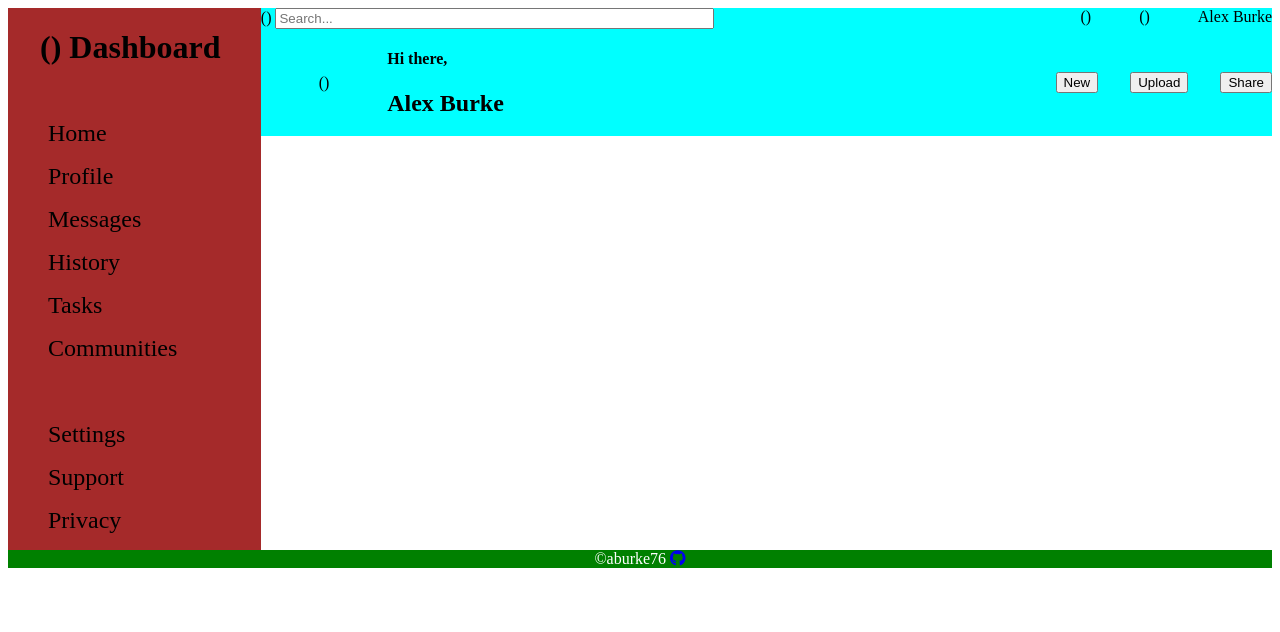
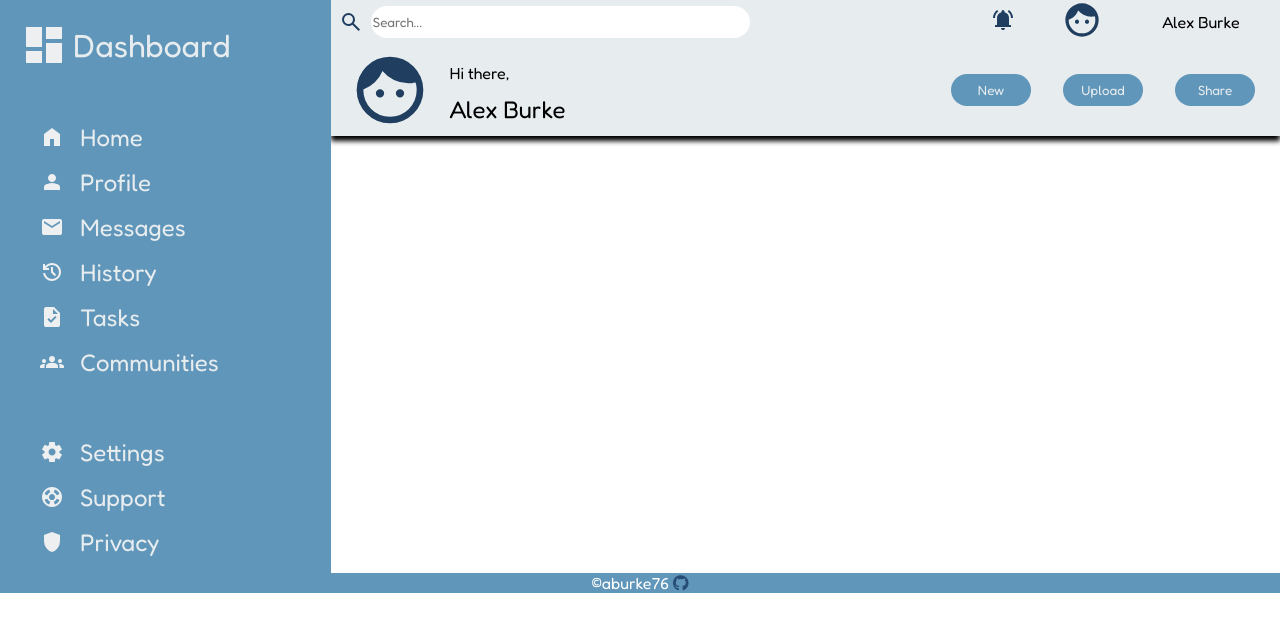
Before and after one commit to aburke76/Admin_Dashboard, a plain HTML site: page index.html in a window 1280 px wide. Drawn offline with Linux system fonts and the light colour scheme.

Commit message:
added svgs, finished navbar and sidebar

```diff
--- a/index.html
+++ b/index.html
@@ -8,6 +8,9 @@
             crossorigin="anonymous"
         ></script>
         <link rel="stylesheet" href="styles.css" />
+        <style>
+            @import url("https://fonts.googleapis.com/css2?family=Fredoka:wght@300..700&display=swap");
+        </style>
         <title>Admin Dashboard</title>
     </head>
     <body>
@@ -15,7 +18,7 @@
             <div class="navbar">
                 <div class="header">
                     <div class="search">
-                        ()
+                        <img src="images/search.svg" alt="" />
                         <input
                             type="text"
                             name="search"
@@ -24,14 +27,20 @@
                         />
                     </div>
                     <div class="user-status">
-                        <div class="notification-bell">()</div>
-                        <div class="profile-avatar">()</div>
+                        <div class="notification-bell">
+                            <img src="images/notifications.svg" alt="" />
+                        </div>
+                        <div class="profile-avatar">
+                            <img src="images/avatar.svg" alt="" />
+                        </div>
                         <div class="user-name">Alex Burke</div>
                     </div>
                 </div>
                 <div class="greeting">
                     <div class="user-greeting">
-                        <div class="avatar-large">()</div>
+                        <div class="avatar-large">
+                            <img src="images/avatar.svg" alt="" />
+                        </div>
                         <div class="hello-user">
                             <h4>Hi there,</h4>
                             <h2>Alex Burke</h2>
@@ -47,19 +56,24 @@
 
             <div class="sidebar">
                 <div class="dashboard">
-                    <h1>() Dashboard</h1>
+                    <h1>
+                        <img src="images/view-dashboard.svg" alt="" />
+                        Dashboard
+                    </h1>
                 </div>
                 <ul class="menu">
-                    <li>Home</li>
-                    <li>Profile</li>
-                    <li>Messages</li>
-                    <li>History</li>
-                    <li>Tasks</li>
-                    <li>Communities</li>
+                    <li><img src="images/home.svg" alt="" /> Home</li>
+                    <li><img src="images/profile.svg" alt="" /> Profile</li>
+                    <li><img src="images/messages.svg" alt="" /> Messages</li>
+                    <li><img src="images/history.svg" alt="" />History</li>
+                    <li><img src="images/tasks.svg" alt="" />Tasks</li>
+                    <li>
+                        <img src="images/communities.svg" alt="" />Communities
+                    </li>
                     <li>&nbsp;</li>
-                    <li>Settings</li>
-                    <li>Support</li>
-                    <li>Privacy</li>
+                    <li><img src="images/setting.svg" alt="" />Settings</li>
+                    <li><img src="images/support.svg" alt="" />Support</li>
+                    <li><img src="images/privacy.svg" alt="" />Privacy</li>
                 </ul>
             </div>
 
--- a/styles.css
+++ b/styles.css
@@ -1,65 +1,116 @@
 * {
     box-sizing: border-box;
+    font-family: "Fredoka", sans-serif;
 }
 
+html,
+body {
+    margin: 0;
+    padding: 0;
+    min-width: fit-content;
+    height: 100vh;
+}
+
+h1,
+h2,
+h3,
+h4 {
+    font-weight: 400;
+}
 .container {
     display: grid;
-    grid-template-columns: 0.75fr repeat(3, 1fr);
+    grid-template-columns: 0.5fr repeat(3, 1fr);
 }
 
 .navbar {
     grid-column: 2 / 5;
     display: grid;
     grid-template-columns: 1fr;
-    grid-template-rows: 2fr;
-    background-color: aqua;
+    grid-template-rows: auto;
+    background-color: #e7ecef;
+    box-shadow: 0px 5px 5px;
+}
+
+.navbar img {
+    filter: invert(17%) sepia(91%) saturate(457%) hue-rotate(171deg)
+        brightness(94%) contrast(89%);
 }
 
 .header {
-    grid-column: 1 / 1;
     display: grid;
     grid-template-columns: 2fr 1fr;
 }
 
 .search {
-    grid-column: 1 / 1;
+    display: flex;
+    align-items: center;
+}
+
+.search img {
+    padding: 8px;
 }
 
 #search {
-    width: 65%;
+    width: 60%;
+    height: 2rem;
+    outline: none;
+    border: none;
+    border-radius: 5rem;
 }
 
 .user-status {
-    grid-column: 2 / 2;
-    display: flex;
-    justify-content: end;
-    gap: 3rem;
+    display: grid;
+    grid-template-columns: 1fr 1fr 2fr;
+    place-items: center;
 }
 
 .greeting {
-    grid-column: 1 / 5;
     display: grid;
     grid-template-columns: 1fr 1fr;
 }
 
-.avatar-large {
-    grid-column: 1 / 1;
-    align-self: center;
-    justify-self: center;
-}
-
 .user-greeting {
-    grid-column: 1 / 1;
     display: grid;
     grid-template-columns: 1fr 3fr;
 }
 
+.avatar-large {
+    display: grid;
+    place-items: center;
+}
+
+.avatar-large img {
+    height: 5rem;
+}
+
+.profile-avatar img {
+    height: 2.5rem;
+}
+
+.hello-user h4,
+.hello-user h2 {
+    display: flex;
+    flex-direction: column;
+    justify-content: center;
+    height: 15px;
+}
+
 .buttons {
-    grid-column: 2 /2;
     display: flex;
+    justify-content: right;
     align-items: center;
-    justify-content: flex-end;
+    margin-right: 25px;
     gap: 2rem;
+}
+
+button {
+    width: 5rem;
+    height: 2rem;
+    border-radius: 5rem;
+    outline: none;
+    border: transparent;
+    background-color: #6096ba;
+    color: #e7ecef;
 }
 
 .sidebar {
@@ -67,23 +118,44 @@
     grid-row: 1 / 6;
     display: flex;
     flex-direction: column;
-    background-color: brown;
+    background-color: #6096ba;
+    padding-right: 100px;
+    color: #e7ecef;
 }
 
-.dashboard {
-    padding: 0 2rem;
+.dashboard img {
+    height: 3rem;
+    filter: invert(100%) sepia(1%) saturate(6011%) hue-rotate(173deg)
+        brightness(100%) contrast(88%);
+}
+
+.dashboard h1 {
+    display: flex;
+    align-items: center;
+    justify-content: center;
+    gap: 5px;
+    padding-left: 20px;
 }
 
 .content-body {
     grid-column: 2 / 5;
     display: grid;
     grid-template-columns: 2fr 1fr;
+    background-color: #8b8c89;
 }
 
 li {
     list-style: none;
     font-size: x-large;
     padding-top: 1rem;
+    display: flex;
+    align-items: center;
+    gap: 1rem;
+}
+
+.menu img {
+    filter: invert(100%) sepia(1%) saturate(6011%) hue-rotate(173deg)
+        brightness(100%) contrast(88%);
 }
 
 footer {
@@ -92,5 +164,9 @@ footer {
     justify-content: center;
     align-items: center;
     color: white;
-    background-color: green;
+    background-color: #6096ba;
 }
+
+i {
+    color: #274c77;
+}
```
Also changed, not shown: images/avatar.svg (added), images/communities.svg (added), images/history.svg (added), images/home.svg (added), images/messages.svg (added), images/notifications.svg (added), images/privacy.svg (added), images/profile.svg (added), images/search.svg (added), images/setting.svg (added), images/support.svg (added), images/tasks.svg (added), images/view-dashboard.svg (renamed from svgs/view-dashboard.svg).
